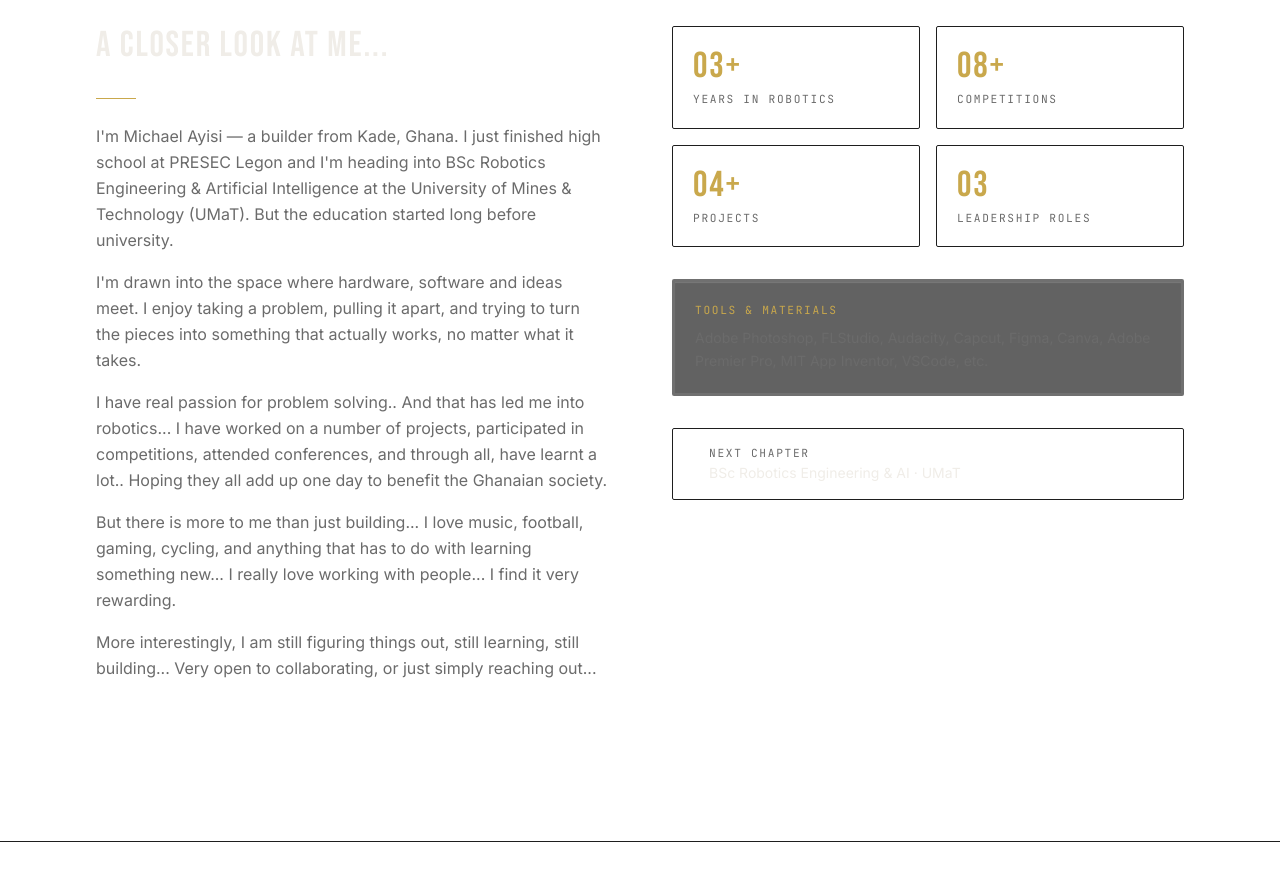
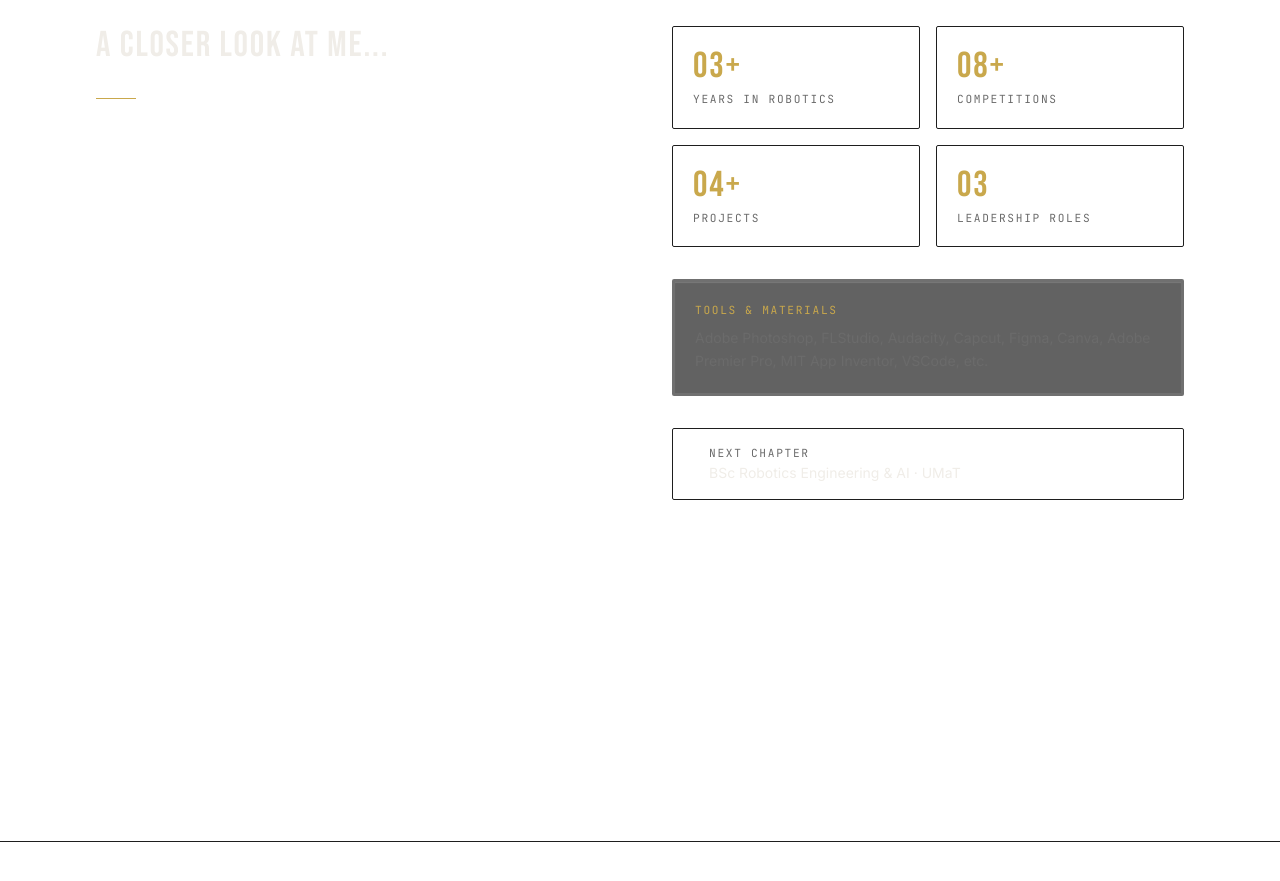
Before and after one commit to am-graphix/ayisi.dev, a React (Vite) app: page / in a window 1280 px wide. Shown: the part 1000-1881 px from the top of the page. Built offline with nearby package versions, Linux system fonts and the light colour scheme.

Commit message:
I changed the about paragraph to white

```diff
--- a/src/sections/About.jsx
+++ b/src/sections/About.jsx
@@ -35,28 +35,28 @@ export default function About() {
               A Closer Look at Me...
             </p>
             <div className="accent-line mb-6" />
-            <p className="text-text-muted font-body leading-relaxed mb-4">
+            <p className="text-white font-body leading-relaxed mb-4">
               I'm Michael Ayisi — a builder from Kade, Ghana. I just finished high school at PRESEC Legon and I'm
               heading into BSc Robotics Engineering & Artificial Intelligence at the University of
               Mines & Technology (UMaT). But the education started long before university.
             </p>
-            <p className="text-text-muted font-body leading-relaxed mb-4">
+            <p className="text-white font-body leading-relaxed mb-4">
               I'm drawn into the space where hardware, software and ideas meet. I enjoy taking a problem,
               pulling it apart, and trying to turn the pieces into something that actually works, no matter what it takes.
             </p>
-              <p className="text-text-muted font-body leading-relaxed mb-4">
+              <p className="text-white font-body leading-relaxed mb-4">
               I have real passion for problem solving.. And that has led me into robotics...
               I have worked on a number of projects, participated in competitions, attended conferences, and through all,
               have learnt a lot.. Hoping they all add up one day to benefit the Ghanaian society.
 
             </p>
-            <p className="text-text-muted font-body leading-relaxed mb-4">
+            <p className="text-white font-body leading-relaxed mb-4">
               But there is more to me than just building... I love music, football,
               gaming, cycling, and anything that has to do with learning something new...
               I really love working with people... I find it very rewarding.
 
             </p>
-            <p className="text-text-muted font-body leading-relaxed">
+            <p className="text-white font-body leading-relaxed">
               More interestingly, I am still figuring things out, still learning, still building...
               Very open to collaborating, or just simply reaching out...
             </p>
```
